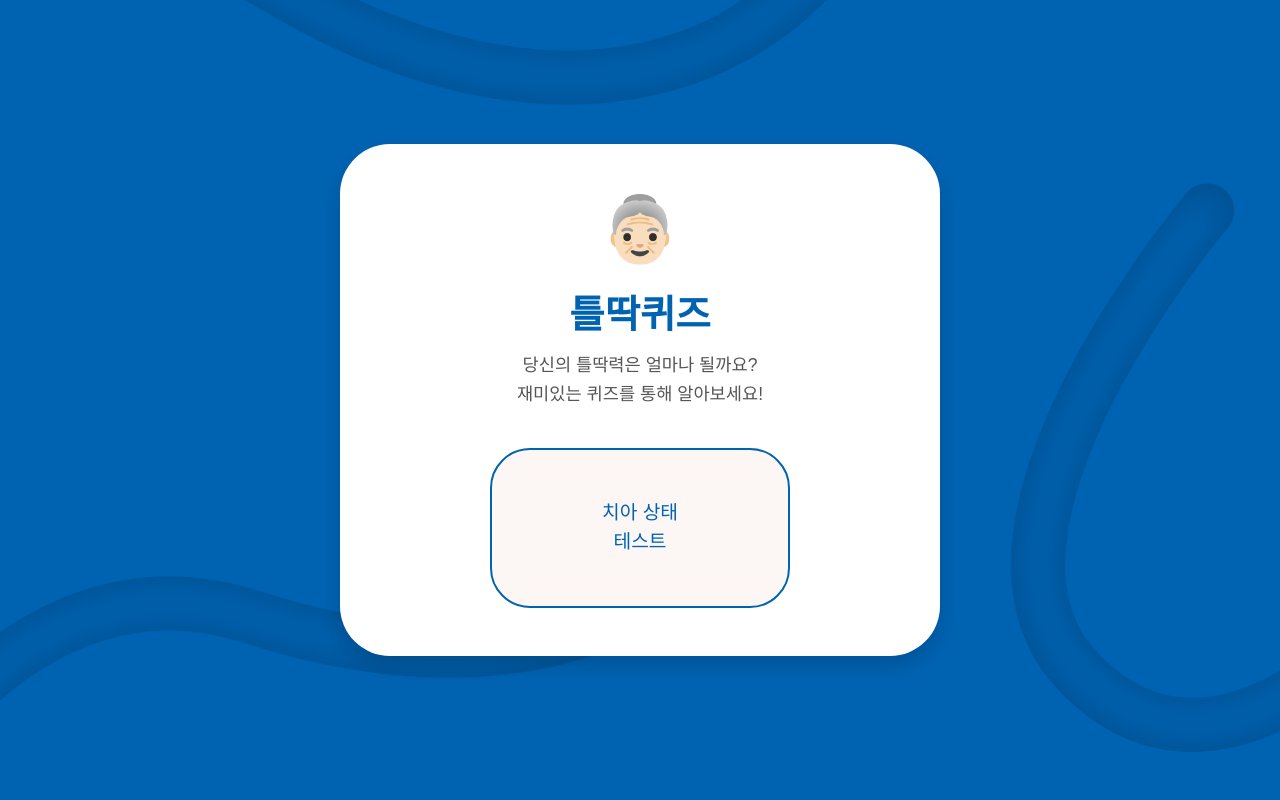
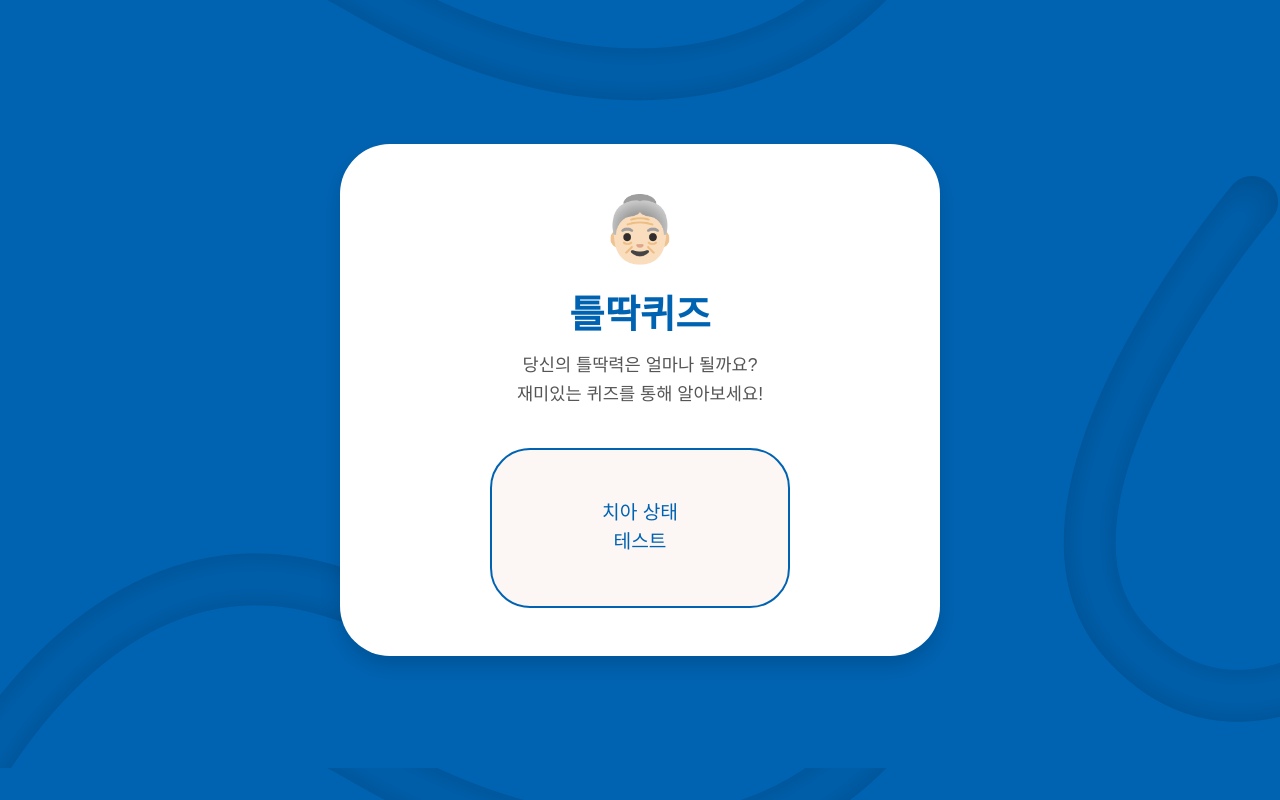
Before and after one commit to yuncic/tuldak-quiz, a React (Vite) app: page / in a window 1280 px wide. Built offline with nearby package versions, Linux system fonts and the light colour scheme; a web font is replaced by a local one.

Commit message:
style: 배경 이미지 스타일링 개선(background-image)

```diff
--- a/src/pages/DentalQuizPage.tsx
+++ b/src/pages/DentalQuizPage.tsx
@@ -64,7 +64,7 @@ export default function DentalQuizPage() {
 const BG = styled.div`
   width: 100vw;
   height: 100vh;
-  background: #0052cc;
+  background-image: url("/Frame2.png");
   display: flex;
   align-items: center;
   justify-content: center;
--- a/src/pages/FinalResultPage.tsx
+++ b/src/pages/FinalResultPage.tsx
@@ -29,7 +29,7 @@ export default function FinalResultPage() {
 const BG = styled.div`
   width: 100vw;
   height: 100vh;
-  background: #0052cc;
+  background-image: url("/Frame2.png");
   display: flex;
   align-items: center;
   justify-content: center;
--- a/src/pages/HomePage.tsx
+++ b/src/pages/HomePage.tsx
@@ -29,7 +29,7 @@ export default function HomePage() {
 const BG = styled.div`
   width: 100vw;
   height: 100vh;
-  background: #0052cc url("/Frame2.png") center/cover no-repeat;
+  background-image: url("/Frame2.png");
   display: flex;
   align-items: center;
   justify-content: center;
```
